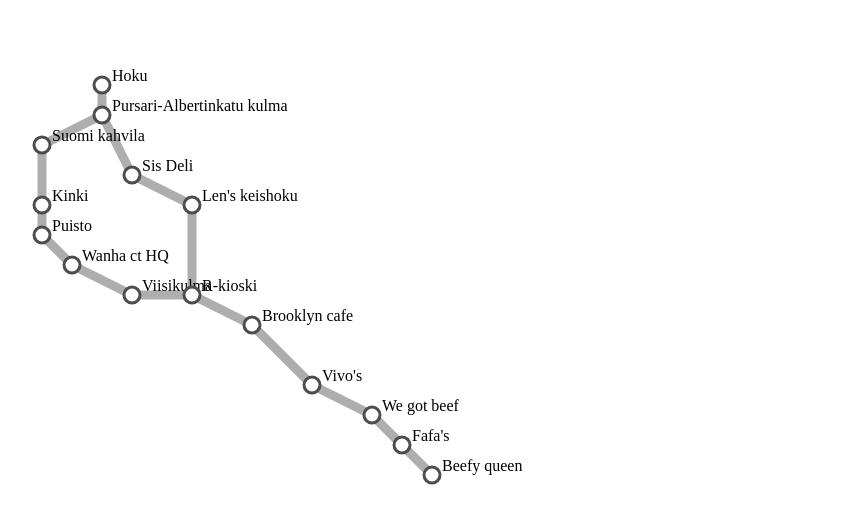
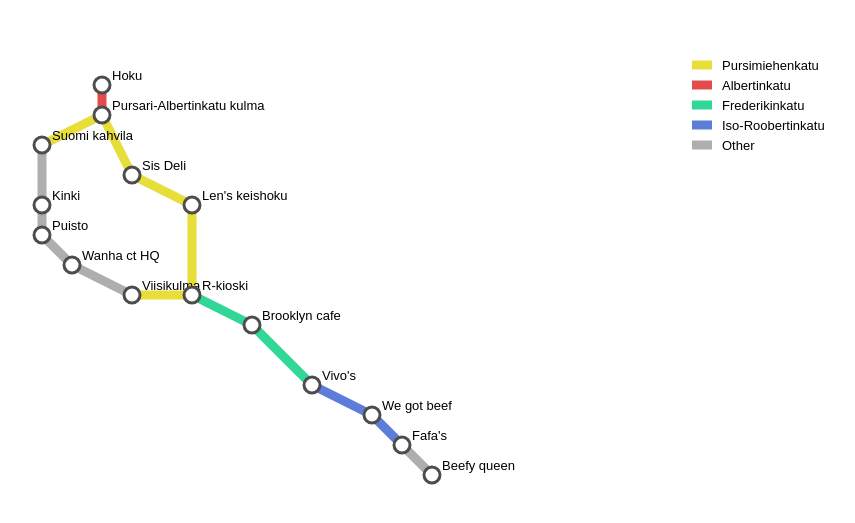
Before and after one commit to jehna/metroforce, a plain HTML site: page index.html in a window 1280 px wide. Shown: the part 1477-2000 px from the top of the page, without its empty margins (16-871 px from the left). Drawn offline with Linux system fonts and the light colour scheme.

Commit message:
Added: SVG labels and colors

```diff
--- a/index.html
+++ b/index.html
@@ -18,6 +18,19 @@
 text {
     fill: #000;
     dominant-baseline: central;
+    font: 13px Arial;
+}
+.pursimiehenkatu {
+    stroke: #E7DE39;
+}
+.albertinkatu {
+    stroke: #E24C4C;
+}
+line.frederikinkatu {
+    stroke: #30D797;
+}
+line.iso-roobertinkatu {
+    stroke: #5C7ED8;
 }
 </style>
 </head>
@@ -34,6 +47,9 @@
     svg.appendChild(edgesGroup);
     var stationsGroup = document.createElementNS(xmlns, "g");
     svg.appendChild(stationsGroup);
+    var labelsGroup = document.createElementNS(xmlns, "g");
+    labelsGroup.setAttribute("transform", "translate("+(svg.width.baseVal.value - 800)+",0)");
+    svg.appendChild(labelsGroup);
 
     function Vector2(x,y) {
         this._x = x || Math.randomRange(-100,100);
@@ -85,9 +101,41 @@
         return /*(canvas.height/2) + */(this._y * 30) + 50;
     });
 
-    function Edge(from,to) {
+    function Label(name) {
+        this.name = name;
+        this.className = name.replace(/\W/g,function(a) {
+            if (/[ _-]/.test(a)) {
+                return "-";
+            } else {
+                return "";
+            }
+        }).toLowerCase();
+        this.index = Label.index++;
+    }
+    Label.index = 0;
+
+    Label.prototype.render = function() {
+
+        var y = this.index * 20 + 30;
+        var text = document.createElementNS(xmlns, "text");
+        text.setAttribute("y", y);
+        text.setAttribute("x", 30);
+        text.innerHTML = this.name;
+        labelsGroup.appendChild(text);
+
+        var line = document.createElementNS(xmlns, "line");
+        line.setAttribute("x1", 0);
+        line.setAttribute("y1", y);
+        line.setAttribute("x2", 20);
+        line.setAttribute("y2", y);
+        line.setAttribute("class", this.className);
+        labelsGroup.appendChild(line);
+    }
+
+    function Edge(from,to,label) {
         this.from = from;
         this.to = to;
+        this.label = label;
         from.edges.push(this);
         to.edges.push(this);
     }
@@ -105,6 +153,11 @@
         line.setAttribute("y1", this.from.y);
         line.setAttribute("x2", this.to.x);
         line.setAttribute("y2", this.to.y);
+
+        if (this.label) {
+            line.setAttribute("class", this.label.className);
+        }
+
         edgesGroup.appendChild(line);
         return this;
     }
@@ -173,23 +226,38 @@
         world.addChild(station);
     }
 
+    var labelNames = [
+        "Pursimiehenkatu",
+        "Albertinkatu",
+        "Frederikinkatu",
+        "Iso-Roobertinkatu",
+        "Other"
+    ];
+
+    var labels = [];
+    for(var i in labelNames) {
+        var label = new Label(labelNames[i]);
+        labels.push(label);
+        world.addChild(label);
+    }
+
 
     var edges = [
-        new Edge(stations[0], stations[1]),
-        new Edge(stations[1], stations[2]),
-        new Edge(stations[2], stations[3]),
-        new Edge(stations[3], stations[4]),
-        new Edge(stations[4], stations[5]),
-        new Edge(stations[4], stations[6]),
+        new Edge(stations[0], stations[1], labels[0]),
+        new Edge(stations[1], stations[2], labels[0]),
+        new Edge(stations[2], stations[3], labels[0]),
+        new Edge(stations[3], stations[4], labels[0]),
+        new Edge(stations[4], stations[5], labels[0]),
+        new Edge(stations[4], stations[6], labels[1]),
         new Edge(stations[5], stations[7]),
         new Edge(stations[7], stations[8]),
         new Edge(stations[8], stations[9]),
         new Edge(stations[9], stations[0]),
 
-        new Edge(stations[1], stations[10]),
-        new Edge(stations[10], stations[11]),
-        new Edge(stations[11], stations[12]),
-        new Edge(stations[12], stations[13]),
+        new Edge(stations[1], stations[10], labels[2]),
+        new Edge(stations[10], stations[11], labels[2]),
+        new Edge(stations[11], stations[12], labels[3]),
+        new Edge(stations[12], stations[13], labels[3]),
         new Edge(stations[13], stations[14])
     ];
     for(var i = 0; i < edges.length; i++) {
```
